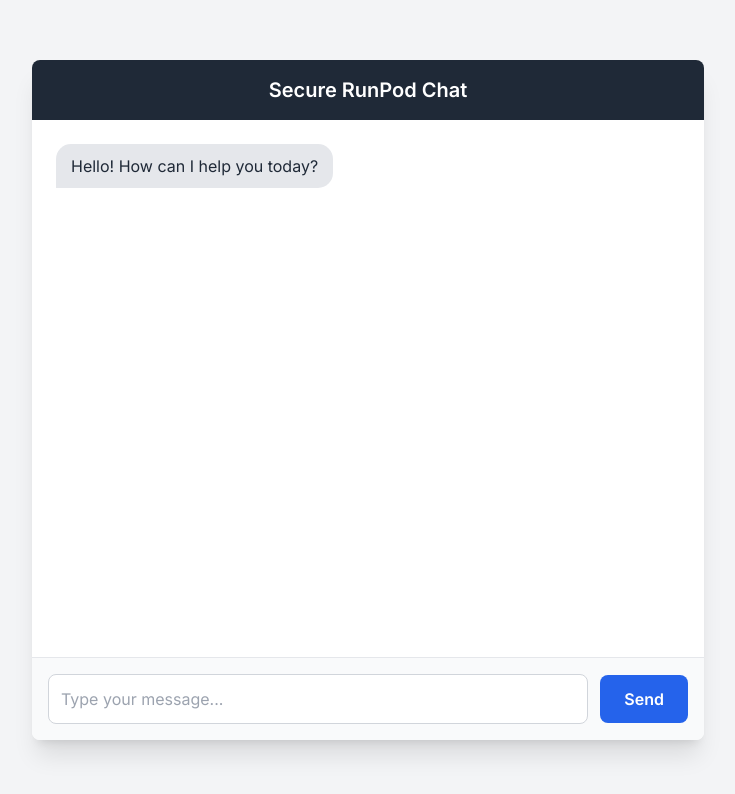
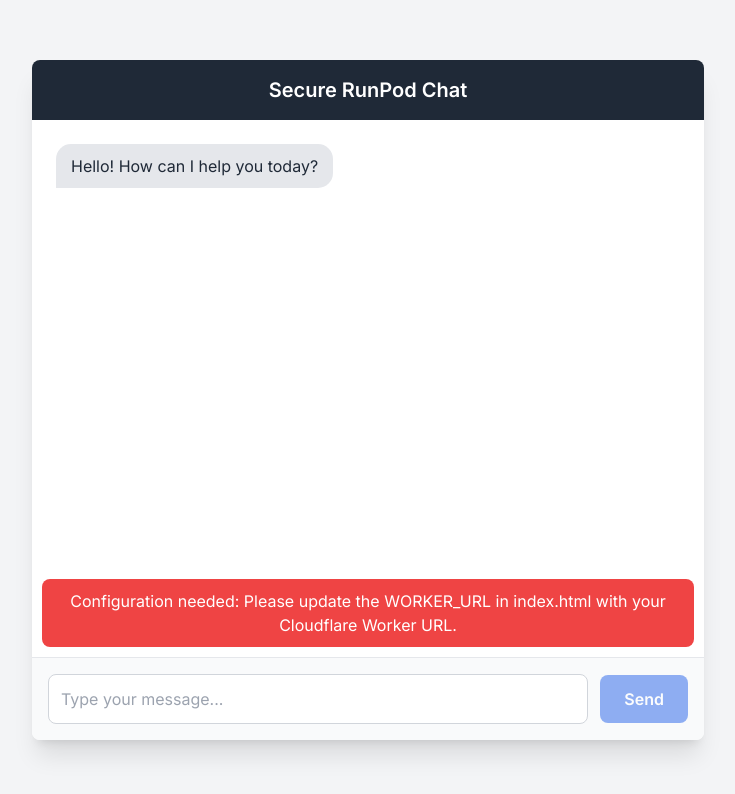
Before and after one commit to Antek8/runpod, a plain HTML site: page index.html in a window 1280 px wide. Shown: the whole page, without its empty margins (272-1007 px from the left). Drawn offline with nearby package versions, Linux system fonts and the light colour scheme.

Commit message:
index.html

```diff
--- a/index.html
+++ b/index.html
@@ -118,7 +118,7 @@
 
         // Function to check if the WORKER_URL has been set.
         function checkConfig() {
-            if (WORKER_URL === "YOUR_CLOUDFLARE_WORKER_URL" || WORKER_URL === "") {
+            if (WORKER_URL === "https://runllm.pages.dev" || WORKER_URL === "") {
                 errorDisplay.textContent = "Configuration needed: Please update the WORKER_URL in index.html with your Cloudflare Worker URL.";
                 errorDisplay.classList.remove('hidden');
                 sendButton.disabled = true;
```
